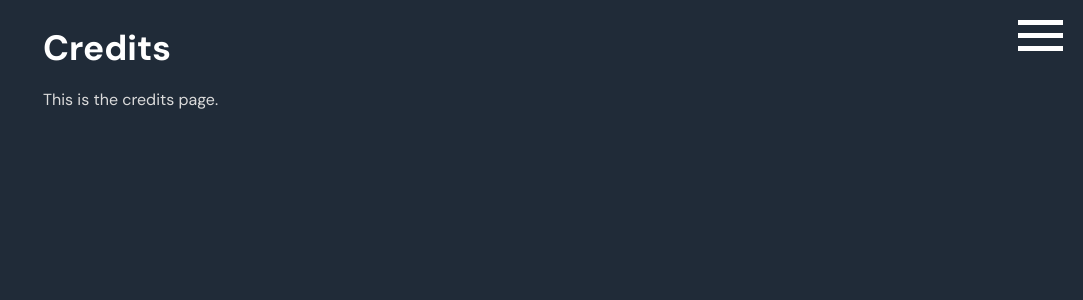
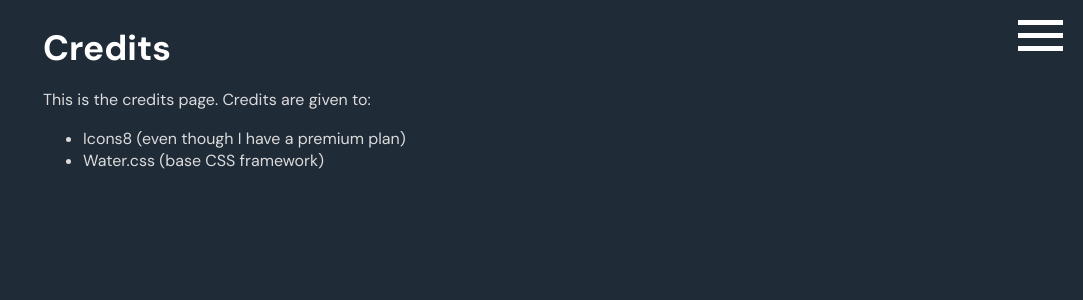
Before and after one commit to thunder-red-star/today.stuy.world, a React (Create React App) app: page /credits in a window 1280 px wide. Shown: the top 300 px of the page, without its empty margins (197-1280 px from the left). Built offline with nearby package versions, Linux system fonts and the light colour scheme.

Commit message:
underline

```diff
--- a/src/features/Credits/Credits.js
+++ b/src/features/Credits/Credits.js
@@ -12,6 +12,11 @@ export default class Credits extends React.Component {
                 <h1>Credits</h1>
                 <p>
                     This is the credits page.
+                    Credits are given to:
+                    <ul>
+                        <li>Icons8 (even though I have a premium plan)</li>
+                        <li>Water.css (base CSS framework)</li>
+                    </ul>
                 </p>
             </div>
         );
--- a/src/features/Navigation/Navigation.js
+++ b/src/features/Navigation/Navigation.js
@@ -11,8 +11,8 @@ export default class Navigation extends React.Component {
                 <li><Link key="home" to="/home">Home</Link></li>
                 <li><Link key="bells" to="/bells">Bells</Link></li>
                 <li><Link key="announcements" to="/announcements">Announcements</Link></li>
-                <li><Link key="links" to="/links">Contact</Link></li>
-                <li><Link key="credits" to="/credits">Login</Link></li>
+                <li><Link key="links" to="/links">Links</Link></li>
+                <li><Link key="credits" to="/credits">Credits</Link></li>
                 <li><Link key="settings" to="/settings">Settings</Link></li>
             </ul>
         </HamburgerMenu>
```
